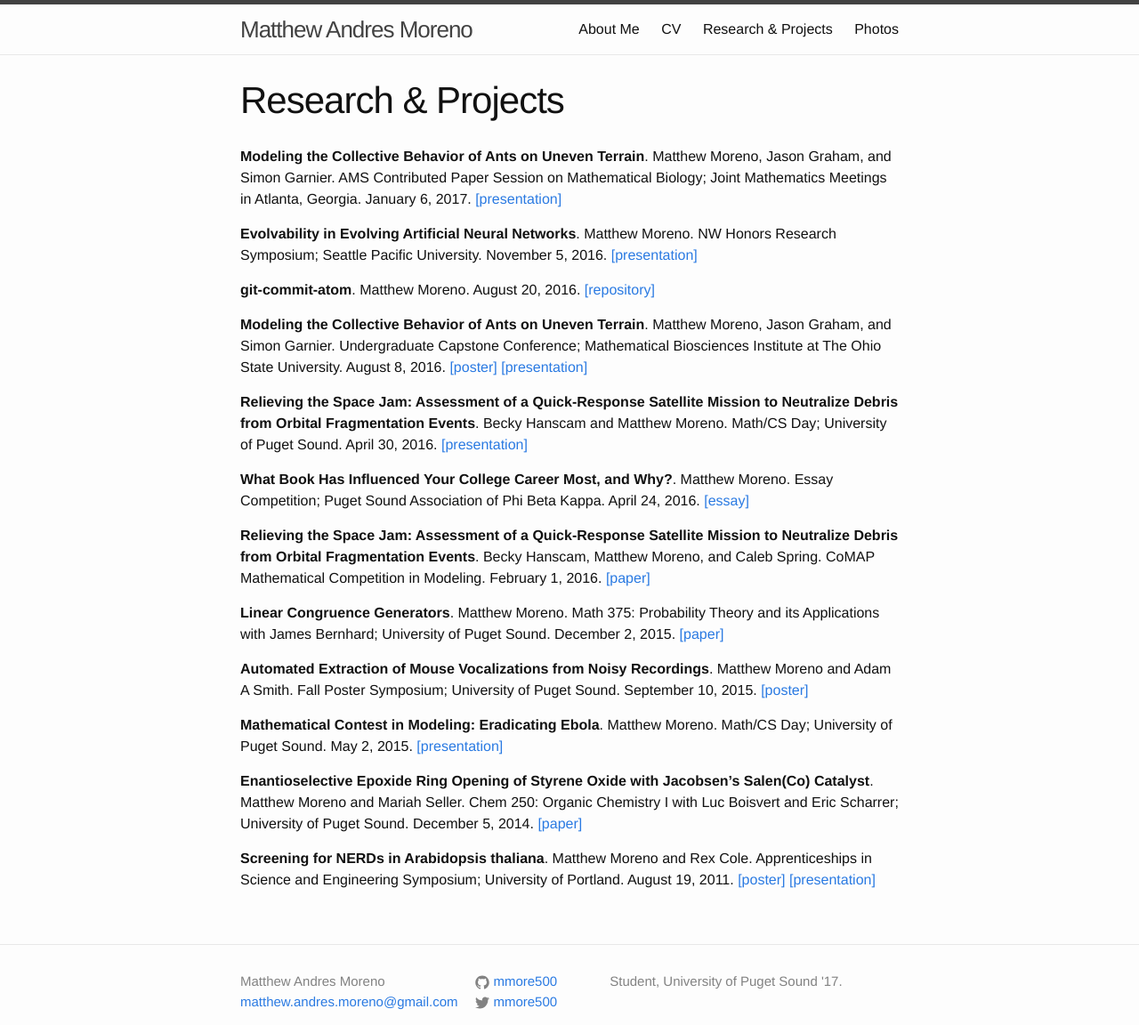
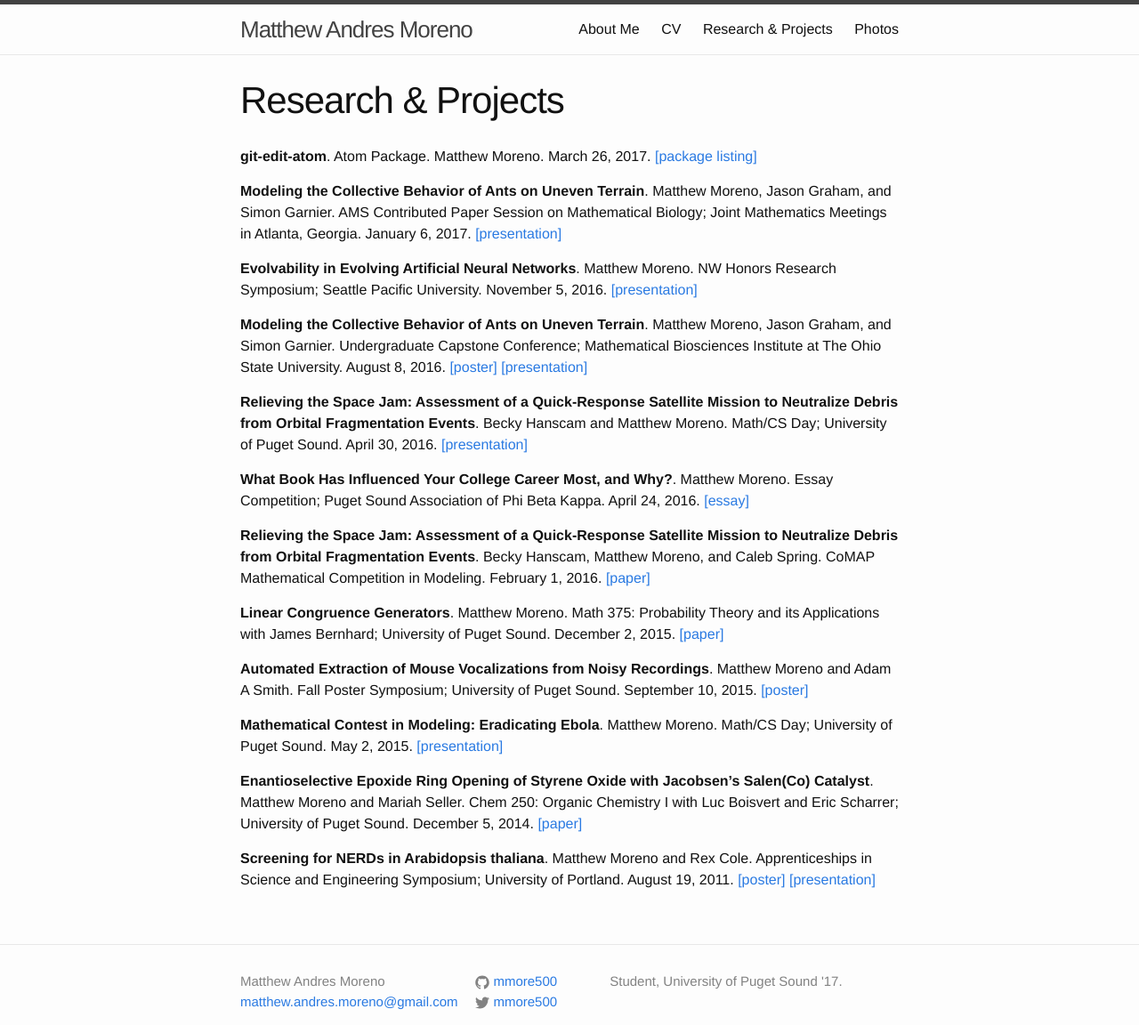
Before and after one commit to mmore500/mmore500.github.io, a Jekyll site: the page built from research.md, in a window 1280 px wide. Shown: the whole page at 89% size. Built offline with Jekyll 4.4.1, drawn with Linux system fonts in a browser that asks for light colours.

Commit message:
Update git-commit-atom project listing
The project is now listed as git-edit-atom.

```diff
--- a/research.md
+++ b/research.md
@@ -4,11 +4,11 @@ title: Research & Projects
 permalink: /research/
 ---
 
+**git-edit-atom**. Atom Package. Matthew Moreno. March 26, 2017. [[package listing]](https://atom.io/packages/git-edit-atom)
+
 **Modeling the Collective Behavior of Ants on Uneven Terrain**. Matthew Moreno, Jason Graham, and Simon Garnier. AMS Contributed Paper Session on Mathematical Biology; Joint Mathematics Meetings in Atlanta, Georgia. January 6, 2017.  [[presentation]](/resources/january_6_2017.pdf)
 
 **Evolvability in Evolving Artificial Neural Networks**. Matthew Moreno. NW Honors Research Symposium; Seattle Pacific University. November 5, 2016. [[presentation]](/resources/november_5_2016.pdf)
-
-**git-commit-atom**. Matthew Moreno. August 20, 2016. [[repository]](https://github.com/mmore500/git-commit-atom)
 
 **Modeling the Collective Behavior of Ants on Uneven Terrain**. Matthew Moreno, Jason Graham, and Simon Garnier. Undergraduate Capstone Conference; Mathematical Biosciences Institute at The Ohio State University. August 8, 2016. [[poster]](/resources/august_8_2016_poster.pdf) [[presentation]](/resources/august_8_2016_presentation.pdf)
 
```
